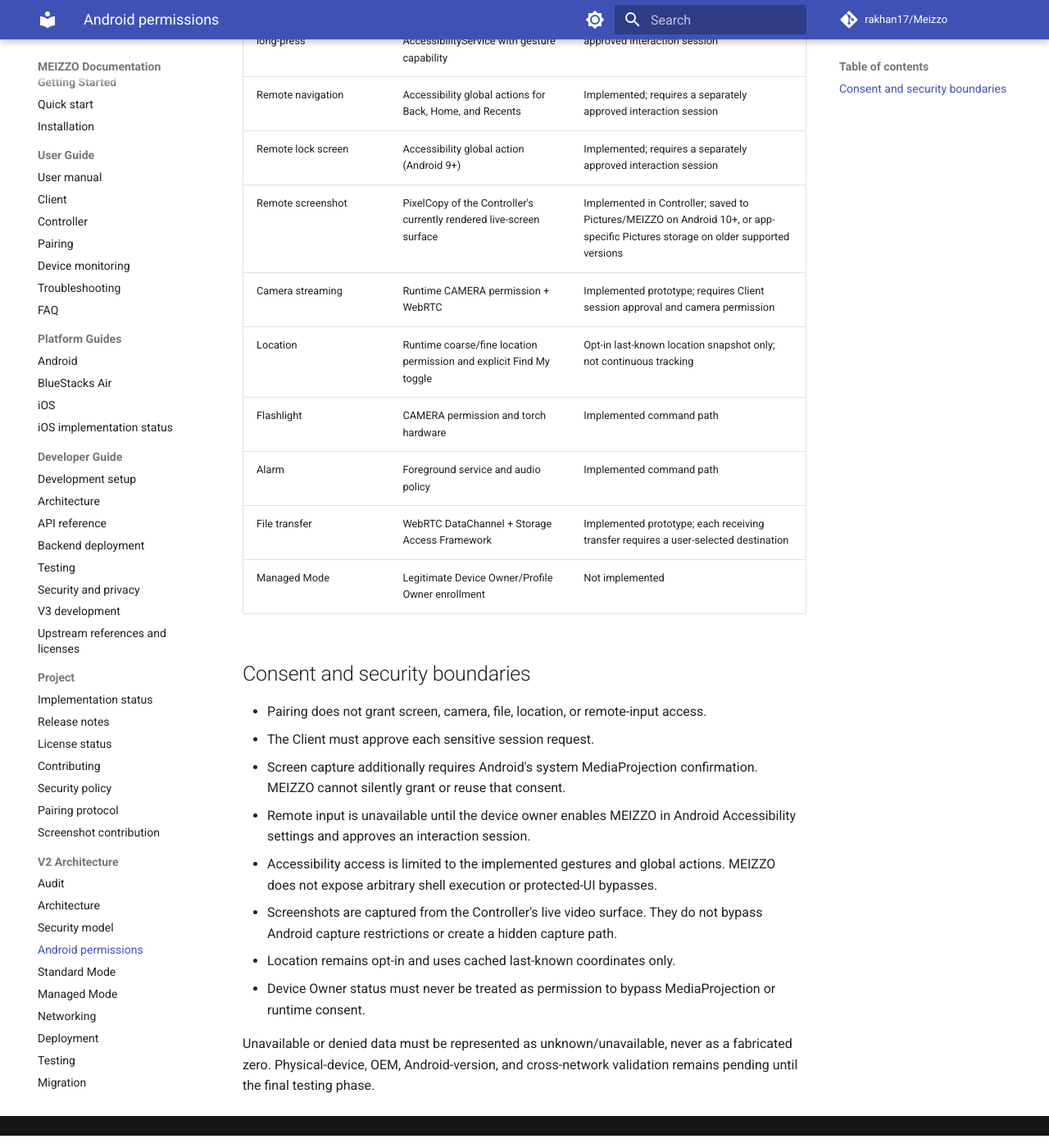
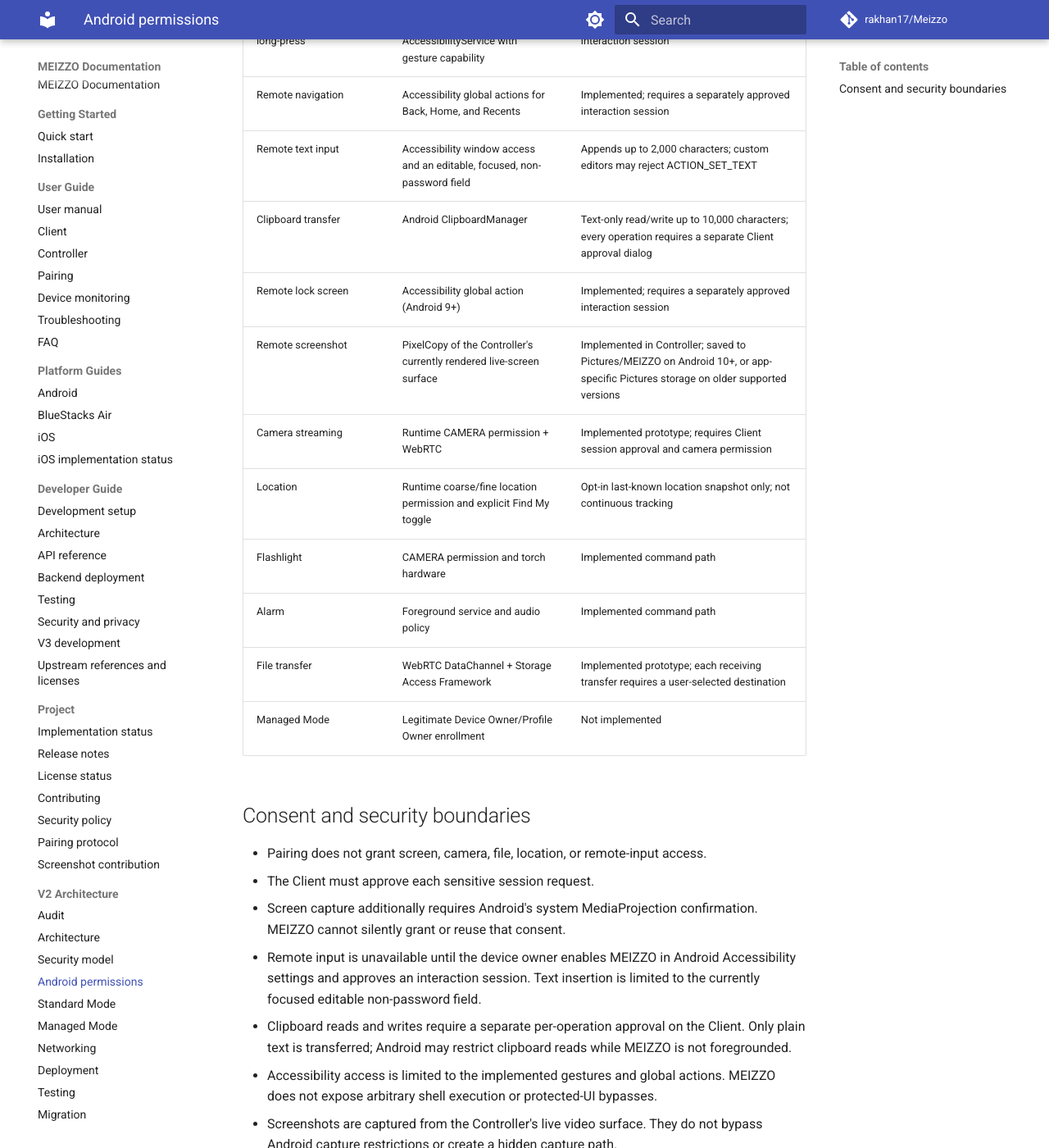
Before and after one commit to rakhan17/Meizzo, an MkDocs documentation site: the page built from docs/v2/android-permissions.md, in a window 1280 px wide and 1400 px high, scrolled down 575 px. Shown: the whole window at 82% size. Built offline with MkDocs 1.6.1 and Material for MkDocs 9.7.7, drawn with Linux system fonts in a browser that asks for light colours; comment, search, counter and statistics services are not loaded.

Commit message:
Document remote text and clipboard consent boundaries

```diff
--- a/docs/v2/android-permissions.md
+++ b/docs/v2/android-permissions.md
@@ -12,6 +12,8 @@ physical-device and cross-network acceptance work listed in the v3 roadmap.
 | Live screen viewing | MediaProjection consent + media-projection foreground service + WebRTC | Implemented prototype; Client must approve the session and Android must show its system capture prompt |
 | Remote tap, swipe, and long-press | User-enabled AccessibilityService with gesture capability | Implemented; requires a separately approved interaction session |
 | Remote navigation | Accessibility global actions for Back, Home, and Recents | Implemented; requires a separately approved interaction session |
+| Remote text input | Accessibility window access and an editable, focused, non-password field | Appends up to 2,000 characters; custom editors may reject ACTION_SET_TEXT |
+| Clipboard transfer | Android ClipboardManager | Text-only read/write up to 10,000 characters; every operation requires a separate Client approval dialog |
 | Remote lock screen | Accessibility global action (Android 9+) | Implemented; requires a separately approved interaction session |
 | Remote screenshot | PixelCopy of the Controller's currently rendered live-screen surface | Implemented in Controller; saved to Pictures/MEIZZO on Android 10+, or app-specific Pictures storage on older supported versions |
 | Camera streaming | Runtime CAMERA permission + WebRTC | Implemented prototype; requires Client session approval and camera permission |
@@ -28,7 +30,11 @@ physical-device and cross-network acceptance work listed in the v3 roadmap.
 - Screen capture additionally requires Android's system MediaProjection
   confirmation. MEIZZO cannot silently grant or reuse that consent.
 - Remote input is unavailable until the device owner enables MEIZZO in Android
-  Accessibility settings and approves an interaction session.
+  Accessibility settings and approves an interaction session. Text insertion is
+  limited to the currently focused editable non-password field.
+- Clipboard reads and writes require a separate per-operation approval on the
+  Client. Only plain text is transferred; Android may restrict clipboard reads
+  while MEIZZO is not foregrounded.
 - Accessibility access is limited to the implemented gestures and global
   actions. MEIZZO does not expose arbitrary shell execution or protected-UI
   bypasses.
```
